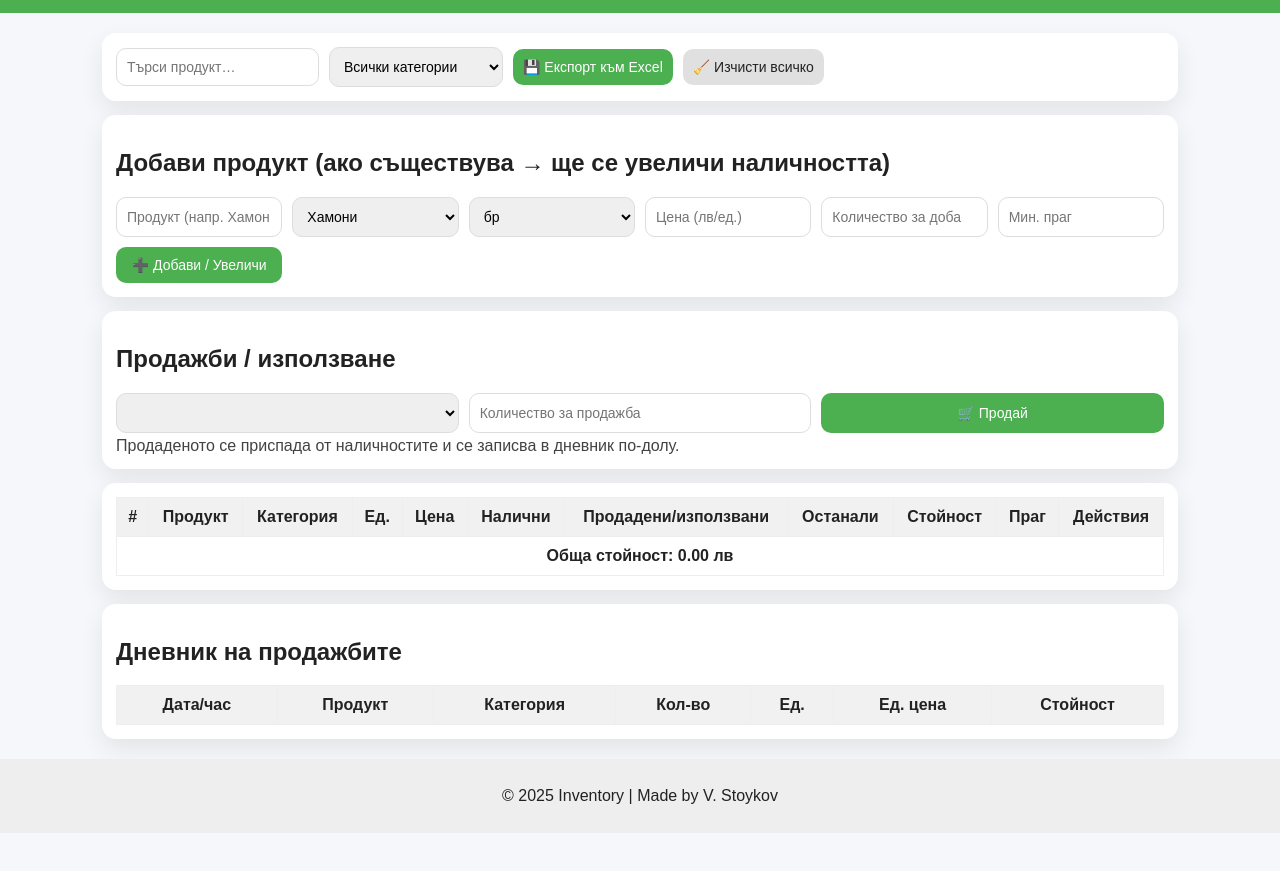
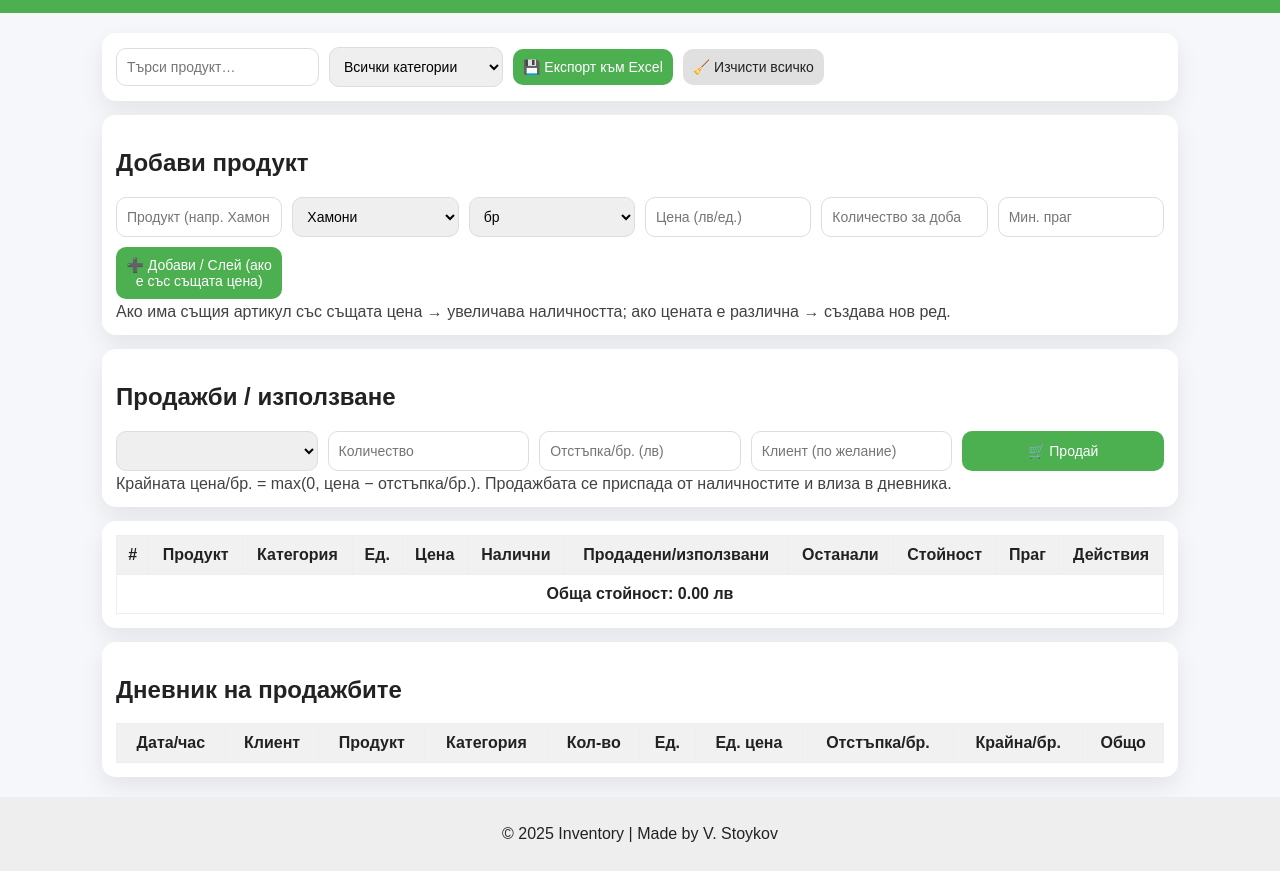
Before and after one commit to St0yk0vV/Store-Teobal, a plain HTML site: page index.html in a window 1280 px wide. Shown: the part 79-950 px from the top of the page. Before the commit the page ends 912 px from the top, so only its background shows below. Drawn offline with Linux system fonts and the light colour scheme.

Commit message:
Update index.html

```diff
--- a/index.html
+++ b/index.html
@@ -45,9 +45,9 @@
       </div>
     </section>
 
-    <!-- Форма нов продукт (добавяне/сливане с наличния) -->
+    <!-- Форма нов продукт (слива само при еднаква цена; иначе създава нов ред) -->
     <section class="panel">
-      <h2>Добави продукт (ако съществува → ще се увеличи наличността)</h2>
+      <h2>Добави продукт</h2>
       <div class="form">
         <input id="name" type="text" placeholder="Продукт (напр. Хамон Серано 100 г)" />
         <select id="category">
@@ -66,8 +66,9 @@
         <input id="price" type="number" step="0.01" min="0" placeholder="Цена (лв/ед.)" />
         <input id="qty" type="number" step="0.01" min="0" placeholder="Количество за добавяне" />
         <input id="min" type="number" step="0.01" min="0" placeholder="Мин. праг" />
-        <button id="addBtn">➕ Добави / Увеличи</button>
+        <button id="addBtn">➕ Добави / Слей (ако е със същата цена)</button>
       </div>
+      <p class="muted">Ако има същия артикул със същата цена → увеличава наличността; ако цената е различна → създава нов ред.</p>
     </section>
 
     <!-- Продажби / използване -->
@@ -75,10 +76,12 @@
       <h2>Продажби / използване</h2>
       <div class="form">
         <select id="sellItem"></select>
-        <input id="sellQty" type="number" step="0.01" min="0" placeholder="Количество за продажба" />
+        <input id="sellQty" type="number" step="0.01" min="0" placeholder="Количество" />
+        <input id="sellDiscount" type="number" step="0.01" min="0" placeholder="Отстъпка/бр. (лв)" />
+        <input id="sellClient" type="text" placeholder="Клиент (по желание)" />
         <button id="sellBtn">🛒 Продай</button>
       </div>
-      <p class="muted">Продаденото се приспада от наличностите и се записва в дневник по-долу.</p>
+      <p class="muted">Крайната цена/бр. = max(0, цена − отстъпка/бр.). Продажбата се приспада от наличностите и влиза в дневника.</p>
     </section>
 
     <!-- Таблица наличности -->
@@ -118,12 +121,15 @@
           <thead>
             <tr>
               <th>Дата/час</th>
+              <th>Клиент</th>
               <th>Продукт</th>
               <th>Категория</th>
               <th>Кол-во</th>
               <th>Ед.</th>
               <th>Ед. цена</th>
-              <th>Стойност</th>
+              <th>Отстъпка/бр.</th>
+              <th>Крайна/бр.</th>
+              <th>Общо</th>
             </tr>
           </thead>
           <tbody id="salesBody"></tbody>
```
